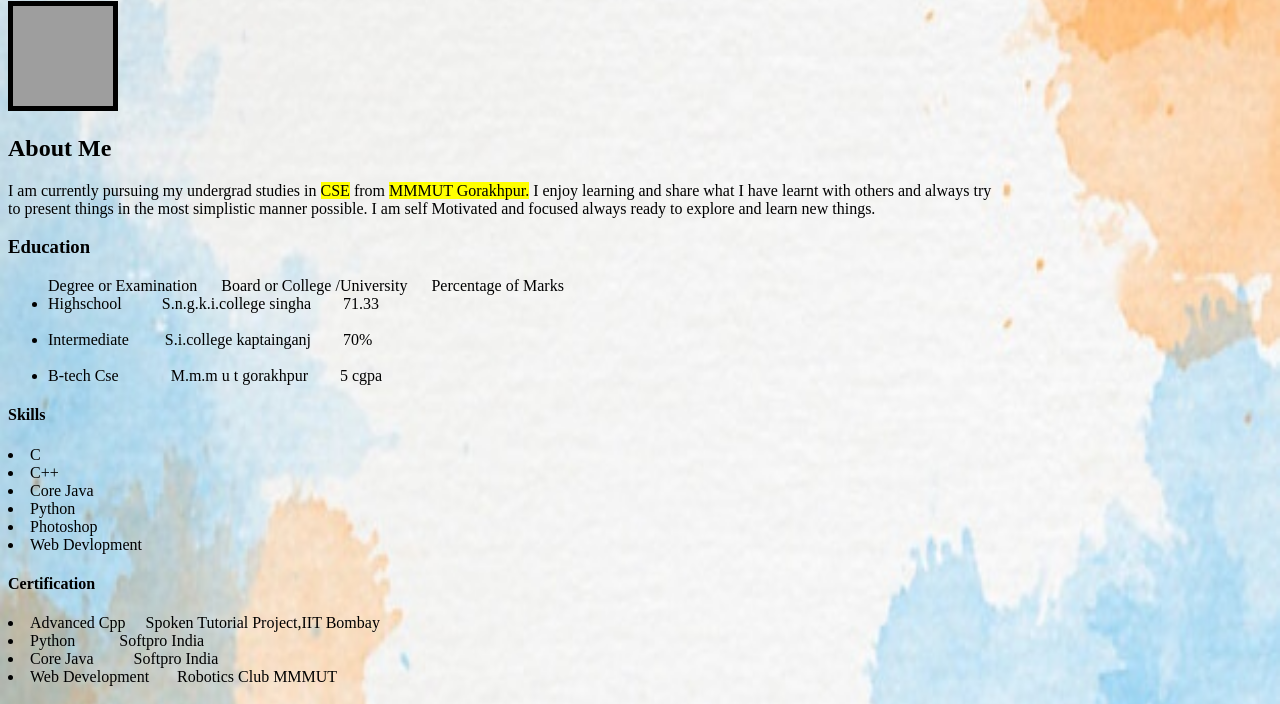
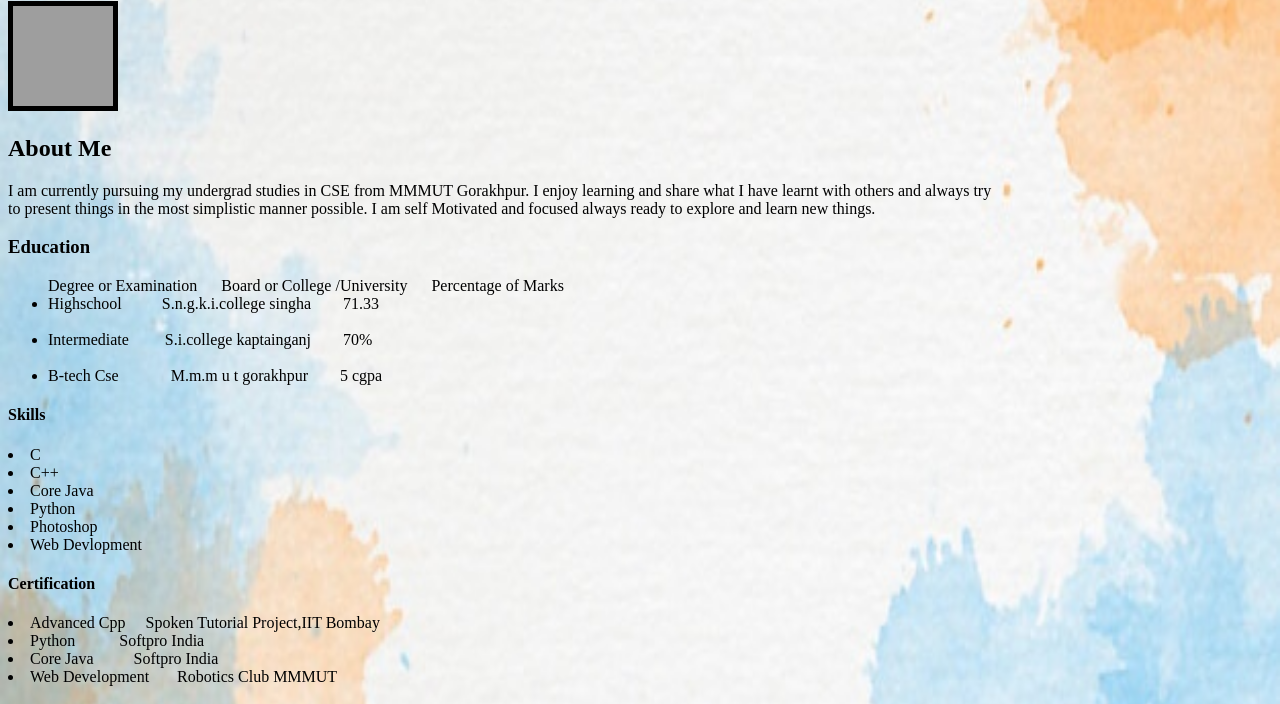
Before and after one commit to prafullcs/pcs-pofile, a plain HTML site: page index.html in a window 1280 px wide. Shown: the part 79-783 px from the top of the page. Drawn offline with Linux system fonts and the light colour scheme; grey boxes are pictures that could not be loaded.

Commit message:
Update index.html

```diff
--- a/index.html
+++ b/index.html
@@ -25,7 +25,7 @@ p{
 
 
        <h2> About Me  </h2>
-     <p> I am currently pursuing my undergrad studies in <mark>CSE</mark> from <mark>MMMUT Gorakhpur.</mark>
+     <p> I am currently pursuing my undergrad studies in CSE from MMMUT Gorakhpur.
             I enjoy learning and share what I have learnt with others and always try<br> to present things in the most simplistic manner possible.
            I am self Motivated and focused always ready to explore and learn new things.</p>
 
```
